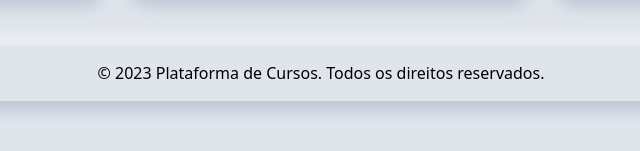
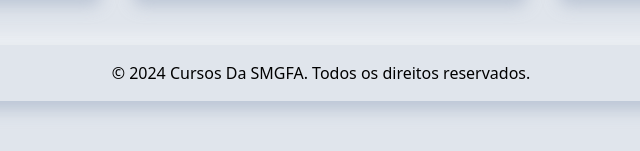
Before and after one commit to AlanzitoCoding/FinalCourse, a website: page HTMLs/Cursos.html in a window 1280 px wide. Shown: the part 551-702 px from the top of the page, 319-959 px from the left. Drawn offline with nearby package versions, Linux system fonts and the light colour scheme.

Commit message:
footer update

```diff
--- a/HTMLs/Cursos.html
+++ b/HTMLs/Cursos.html
@@ -96,7 +96,7 @@
 
     <footer class="neumorphic p-4 mt-12">
         <div class="container mx-auto text-center">
-            <p>&copy; 2023 Plataforma de Cursos. Todos os direitos reservados.</p>
+            <p>&copy; 2024 Cursos Da SMGFA. Todos os direitos reservados.</p>
         </div>
     </footer>
 
```
